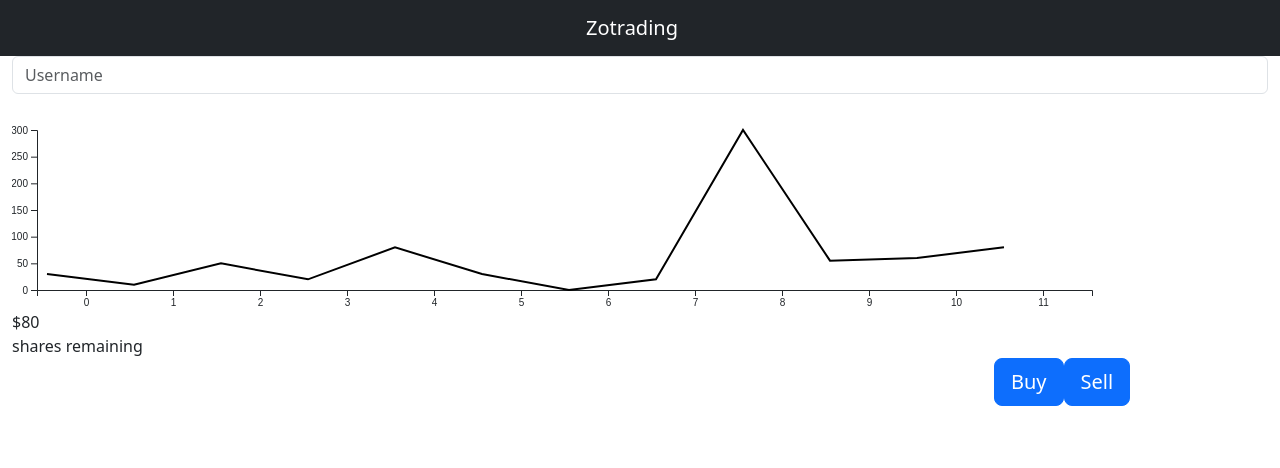
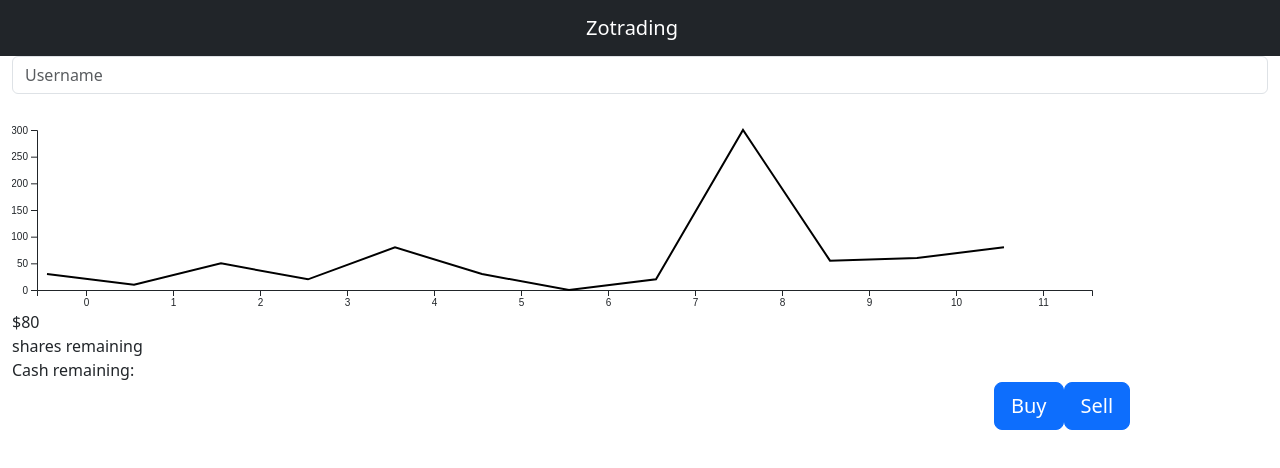
Before and after one commit to jacobseunglee/zotrading, a React (Vite) app: page / in a window 1280 px wide. Shown: the top 468 px of the page. Built offline with nearby package versions, Linux system fonts and the light colour scheme.

Commit message:
displaying cash

```diff
--- /dev/null
+++ b/src/components/DisplayCash.jsx
@@ -0,0 +1,10 @@
+
+
+function DisplayCash(props){
+    let {data} = props
+    return (
+        <div>Cash remaining: </div>
+    )
+}
+
+export default DisplayCash
--- a/src/components/WebApp.jsx
+++ b/src/components/WebApp.jsx
@@ -4,6 +4,7 @@ import Header from "./Header"
 import DisplayGraph from "./displayGraph";
 import DisplayPrice from "./DisplayPrice";
 import LoginButton from "./LoginButton";
+import DisplayCash from "./DisplayCash";
 import Container from 'react-bootstrap/Container';
 import Row from 'react-bootstrap/Row';
 import Col from 'react-bootstrap/Col';
@@ -44,6 +45,9 @@ function WebApp() {
         <div className="display-price">
           <DisplayPrice data={data}/>
         </div>
+        <div className="display-cash">
+          <DisplayCash data={data}/>
+        </div>
         <div className="buy-sell-container">
             <BuySellButton data={data} setData={setData}/>
         </div>
```
